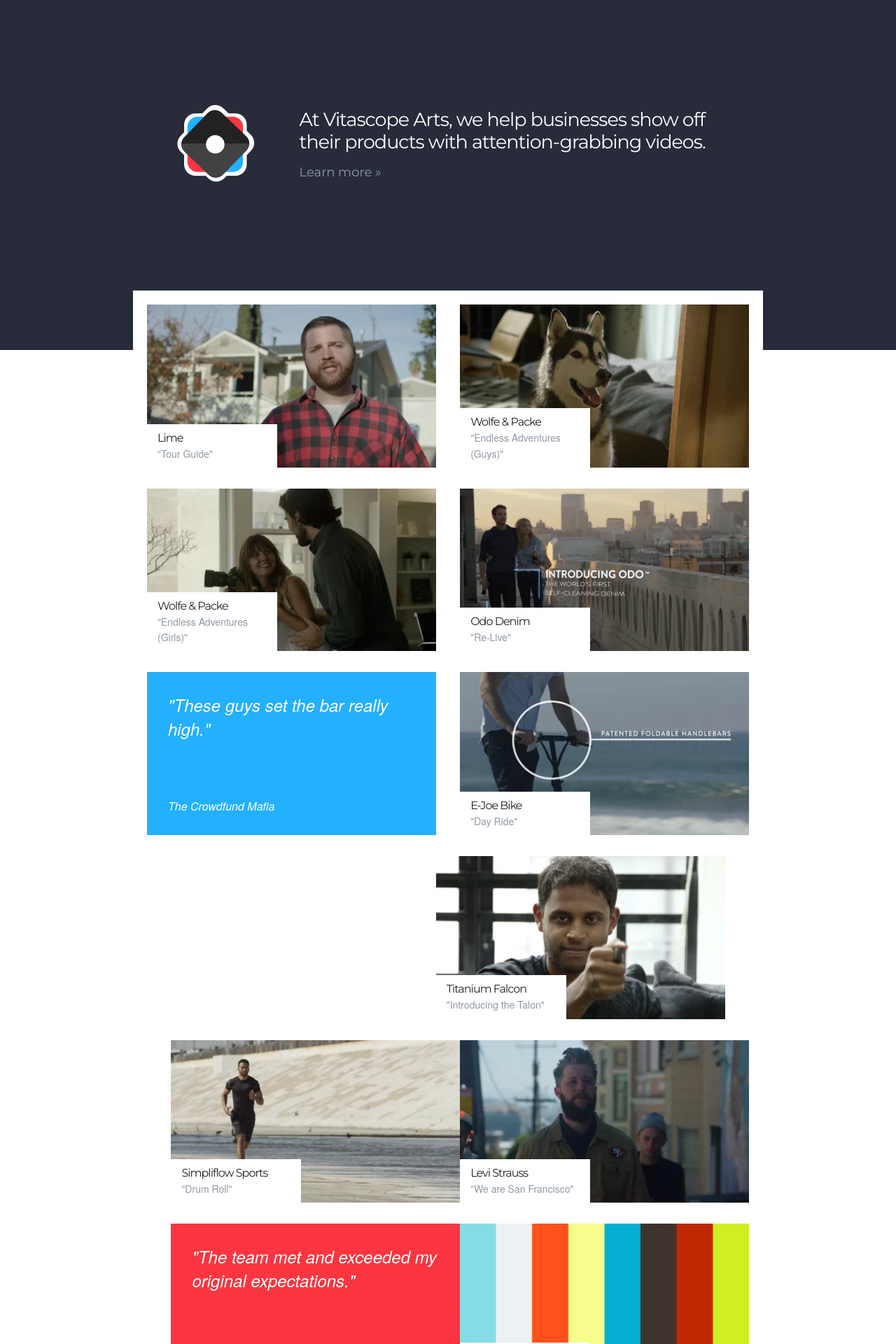
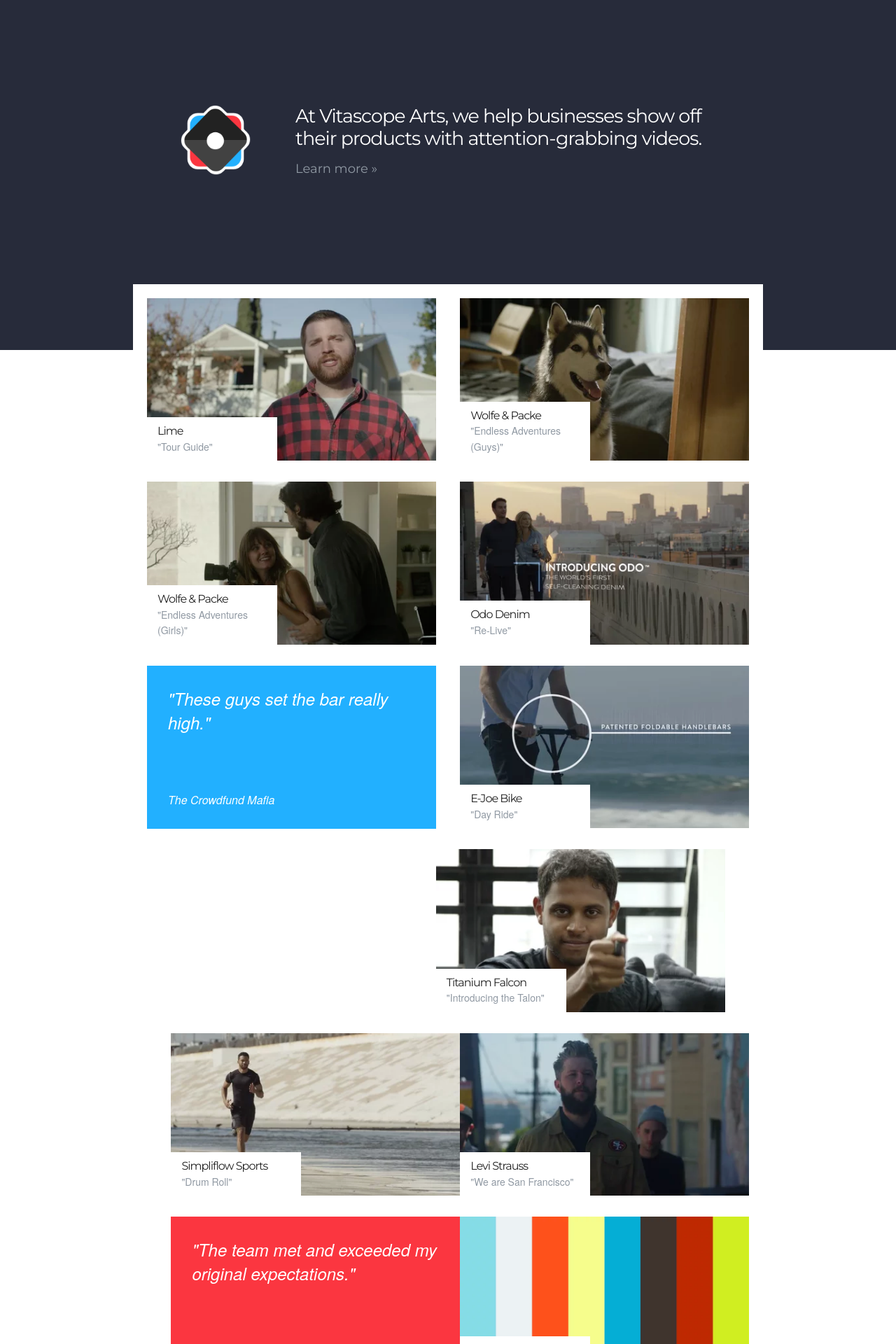
Before and after one commit to cmuellerrr/vitascope, a Jekyll site: the page built from index.html, in a window 1280 px wide. Shown: the top 1920 px of the page at 70% size. Built offline with Jekyll 4.4.1, drawn with Linux system fonts in a browser that asks for light colours; nearby versions of some CDN libraries; some web fonts are replaced.

Commit message:
updated images

```diff
--- a/css/custom.css
+++ b/css/custom.css
@@ -174,7 +174,8 @@
     vertical-align: middle;
 }
 
-.welcome-logo {
+.welcome-logo img {
+    width: 100px;
     margin-right: 60px;
 }
 
--- a/index.html
+++ b/index.html
@@ -9,7 +9,7 @@
     <div class="content-wrapper">
 
         <div class="welcome-logo">
-            <img src="{{ site.baseurl }}/images/logo.png" alt="Vitascope Arts">
+            <img src="{{ site.baseurl }}/images/logo-128.png" alt="Vitascope Arts">
         </div>
 
         <div class="welcome-text">
```
Also changed, not shown: images/bg-bottom.png (deleted), images/bg.png (deleted), images/favicon.png, images/logo-128.png, images/logo-256.png (added), images/logo-32.png (added), images/logo-512.png, images/logo-white.png (deleted), images/logo.png (deleted).
